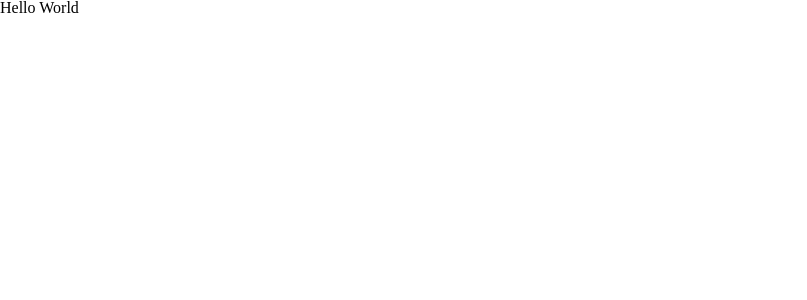
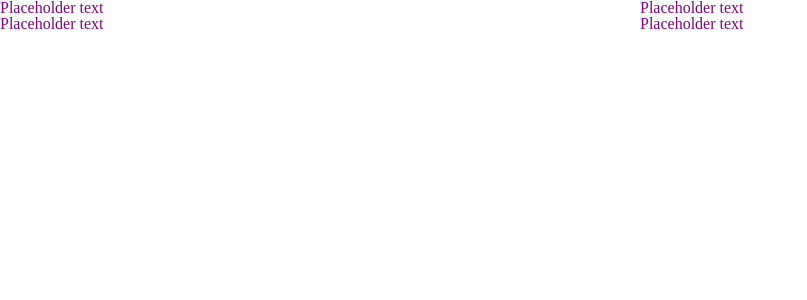
Before and after one commit to gibbonhug/library, a React (Create React App) app: page / in a window 1280 px wide. Shown: the top 300 px of the page, without its empty margins (0-807 px from the left). Built offline with nearby package versions, Linux system fonts and the light colour scheme.

Commit message:
Add some styling to placeholder books

```diff
--- a/src/App.tsx
+++ /dev/null
@@ -1,12 +0,0 @@
-import React from 'react';
-import './css/App.css';
-
-function App() {
-  return (
-    <div>
-      Hello World
-    </div>
-  );
-}
-
-export default App;
--- /dev/null
+++ b/src/Book.tsx
@@ -0,0 +1,13 @@
+import React from 'react'
+import './css/Book.css';
+
+
+export default function Book() {
+  return (
+    <div>
+      <ul>
+        <li>Placeholder text</li>
+      </ul>
+    </div>
+  )
+}
--- /dev/null
+++ b/src/css/Book.css
@@ -0,0 +1 @@
+*{color:purple}
--- a/src/css/style.css
+++ b/src/css/style.css
@@ -1 +1 @@
-html,body,div,span,applet,object,iframe,h1,h2,h3,h4,h5,h6,p,blockquote,pre,a,abbr,acronym,address,big,cite,code,del,dfn,em,img,ins,kbd,q,s,samp,small,strike,strong,sub,sup,tt,var,b,u,i,center,dl,dt,dd,ol,ul,li,fieldset,form,label,legend,table,caption,tbody,tfoot,thead,tr,th,td,article,aside,canvas,details,embed,figure,figcaption,footer,header,hgroup,menu,nav,output,ruby,section,summary,time,mark,audio,video{margin:0;padding:0;border:0;font-size:100%;font:inherit;vertical-align:baseline}article,aside,details,figcaption,figure,footer,header,hgroup,menu,nav,section{display:block}body{line-height:1}ol,ul{list-style:none}blockquote,q{quotes:none}blockquote:before,blockquote:after,q:before,q:after{content:"";content:none}table{border-collapse:collapse;border-spacing:0}
+html,body,div,span,applet,object,iframe,h1,h2,h3,h4,h5,h6,p,blockquote,pre,a,abbr,acronym,address,big,cite,code,del,dfn,em,img,ins,kbd,q,s,samp,small,strike,strong,sub,sup,tt,var,b,u,i,center,dl,dt,dd,ol,ul,li,fieldset,form,label,legend,table,caption,tbody,tfoot,thead,tr,th,td,article,aside,canvas,details,embed,figure,figcaption,footer,header,hgroup,menu,nav,output,ruby,section,summary,time,mark,audio,video{margin:0;padding:0;border:0;font-size:100%;font:inherit;vertical-align:baseline}article,aside,details,figcaption,figure,footer,header,hgroup,menu,nav,section{display:block}body{line-height:1}ol,ul{list-style:none}blockquote,q{quotes:none}blockquote:before,blockquote:after,q:before,q:after{content:"";content:none}table{border-collapse:collapse;border-spacing:0}#library{display:grid;grid-template-columns:1fr 1fr}
--- a/src/index.tsx
+++ b/src/index.tsx
@@ -1,7 +1,7 @@
 import React from 'react';
 import ReactDOM from 'react-dom/client';
 import './css/style.css';
-import App from './App';
+import Book from './Book';
 import reportWebVitals from './reportWebVitals';
 
 const root = ReactDOM.createRoot(
@@ -10,7 +10,12 @@
 
 root.render(
   <React.StrictMode>
-    <App />
+    <div id='library'>
+      <Book />
+      <Book />
+      <Book />
+      <Book />
+    </div>
   </React.StrictMode>
 );
 
--- /dev/null
+++ b/src/scss/Book.scss
@@ -0,0 +1,3 @@
+* {
+    color: purple;
+}
--- a/src/scss/style.scss
+++ b/src/scss/style.scss
@@ -50,3 +50,8 @@
 /*
     Main CSS
 */
+
+#library {
+	display: grid;
+	grid-template-columns: 1fr 1fr;
+}
```
Also changed, not shown: src/scss/App.scss (deleted), 1 other file (tests, documents, lock files or other folders).
